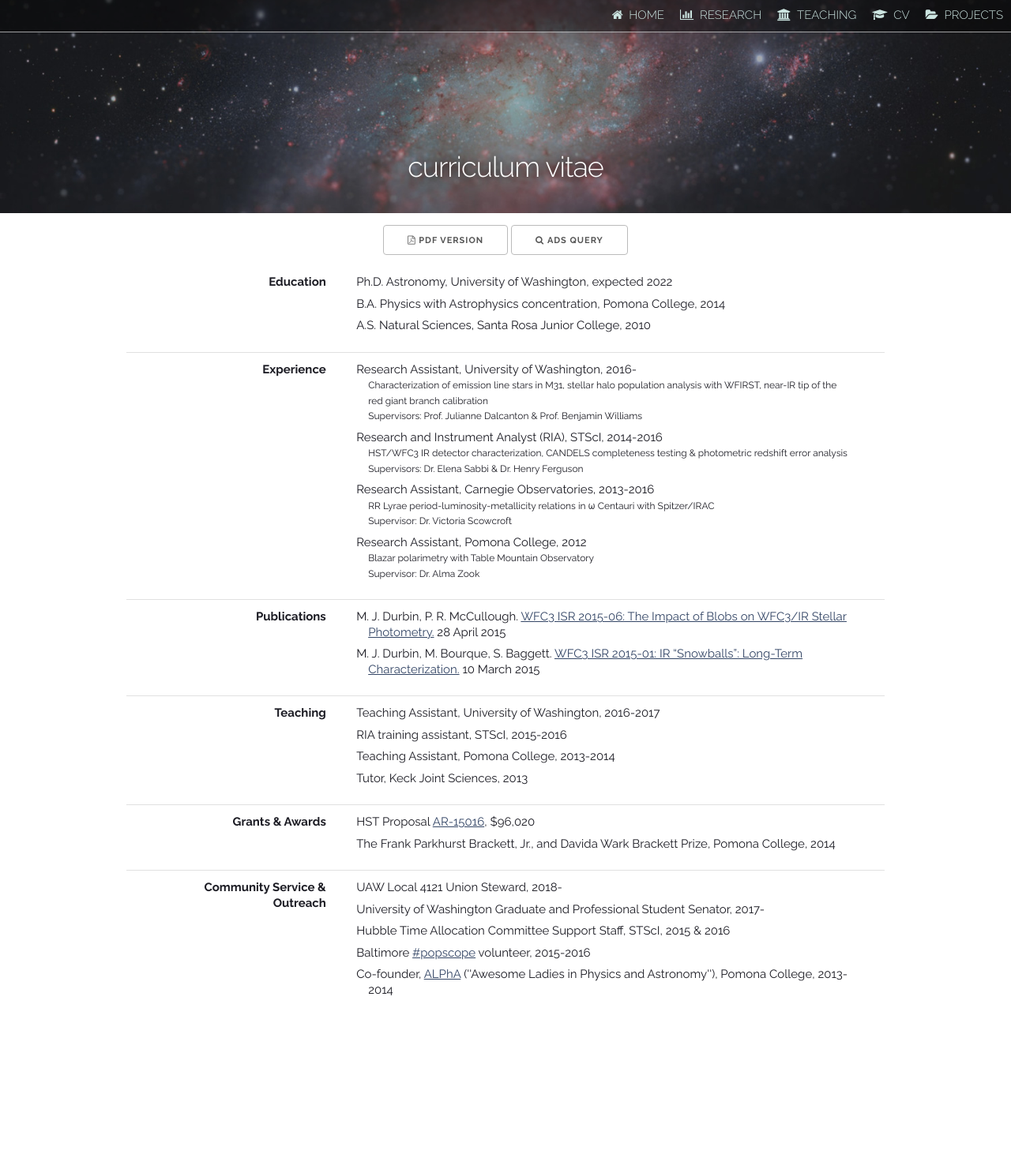
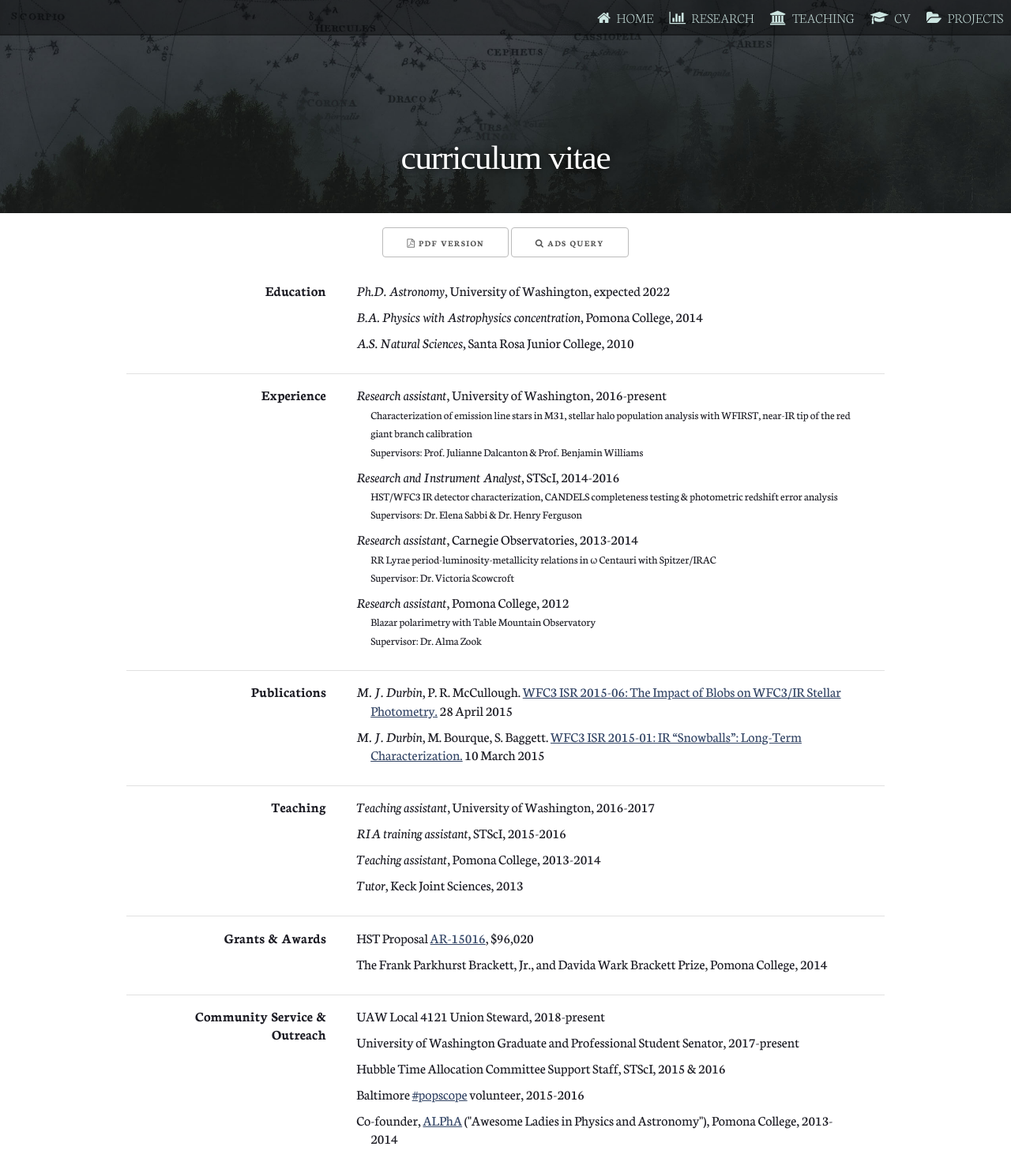
Before and after one commit to meredith-durbin/meredith-durbin, a Jekyll site: the page built from cv.html, in a window 1280 px wide. Shown: the whole page at 79% size. Built offline with Jekyll 4.4.1, drawn with Linux system fonts in a browser that asks for light colours; nearby versions of some CDN libraries; some web fonts are replaced; before the commit the page ends 1287 px from its top, so only the background shows below that.

Commit message:
makeover makeover makeover makeover

```diff
--- a/_layouts/base.html
+++ b/_layouts/base.html
@@ -6,10 +6,11 @@
     <meta name="viewport" content="width=device-width, initial-scale=1">
     <meta name="author" content="Meredith J. Durbin"/>
     <meta name="description" content="Meredith J. Durbin's homepage"/>
-    <meta name="keywords" content="Meredith,Durbin,Astronomy,Astrophysics,Washington,Graduate,Student,STScI,WFC3,RIA"/>
+    <meta name="keywords" content="Meredith,Durbin,Astronomy,Astrophysics,Washington,Graduate,Student"/>
     <link rel="icon" href="{{ site.baseurl }}/img/favicon.png">
     <title>{{ page.title }}</title>
-    <link href='https://fonts.googleapis.com/css?family=Raleway:400,300,700,300italic,400italic' rel='stylesheet' type='text/css'>
+    <link href="https://fonts.googleapis.com/css?family=Neuton:200,400,400i,700|Megrim:400" rel="stylesheet" type='text/css'>
+    <!-- <link href='https://fonts.googleapis.com/css?family=Raleway:400,300,700,300italic,400italic' rel='stylesheet' type='text/css'> -->
     <link href="{{ site.baseurl }}/css/normalize.css" rel="stylesheet">
     <link href="{{ site.baseurl }}/css/skeleton.css" rel="stylesheet">
     <link href="{{ site.baseurl }}/css/custom.css" rel="stylesheet">
--- a/css/custom.css
+++ b/css/custom.css
@@ -10,6 +10,9 @@ hr {
 }
 b {
   font-weight:700;
+}
+em, i {
+  text-transform:italic;
 }
 .center {
   text-align:center;
@@ -26,7 +29,7 @@ b {
   -moz-background-size:cover;
   background-size:cover;
   background-position:center center;
-  background-image:url('/img/bg/eso1424a-tiltshift4_small.jpg');
+  background-image:url('/img/bg/bg_trees.jpg');
 }
 .background-full {
   height:100%;
@@ -43,8 +46,9 @@ footer {
   bottom:0;
   left:0;
   margin:0;
+  margin-bottom:1px;
   background-color:rgba(0,0,0,0.4);
-  border-top:1px solid rgba(255,255,255,0.6);
+  border-top:2px solid rgba(0,0,0,0.2);
   color:rgba(255,255,255,0.6);
   height:36px;
   line-height:35px;
@@ -68,13 +72,13 @@ nav {
   display: flex;
   -webkit-justify-content:flex-end;
   justify-content:flex-end;
-  border-bottom:1px solid rgba(255,255,255,0.6);
+  border-bottom:2px solid rgba(0,0,0,0.2);
 }
 ul#menu {
   position:relative;
   list-style-type:none;
   text-transform:uppercase;
-  font-weight:300;
+  font-weight:200;
   margin:0;
   padding:0;
   display: -webkit-box;      /* OLD - iOS 6-, Safari 3.1-6 */
@@ -191,6 +195,11 @@ input#show-menu{
     display: none;
 }
 
+img.profile {
+  border-radius:100%;
+  margin-bottom:1em;
+}
+
 /*Responsive Styles*/
 
 @media (max-width : 549px){
@@ -223,17 +232,24 @@ input#show-menu{
   input#show-menu:checked ~ #menu{
       display: inline-block;
   }
+  img.profile {
+    max-width:60%;
+  }
 }
 
 @media (min-width:550px) {
-    .right {
-      text-align:right;
-    }
+  .right {
+    text-align:right;
+  }
+  img.profile {
+    max-width:180px;
+  }
 }
 .quote {
+  font-family: 'Megrim', serif;
   font-size:2rem;
   font-weight:300;
-  font-style:italic;
+  /*font-style:italic;*/
 }
 
 .vcenter {
@@ -254,6 +270,7 @@ input#show-menu{
   -webkit-justify-content:center;
   justify-content:center;
 }
+
 ul.indent {
   margin-left:2rem;
 }
@@ -281,9 +298,10 @@ img.pad-left {
   color:#fff;
   text-align:center;
   text-transform:lowercase;
-  font-weight:300;
+  font-family: 'Megrim', serif;
+  /* font-weight:300; */
 }
-
+/*
 .banner h1 {
   letter-spacing:0.05em;
-}
+}*/
--- a/css/skeleton.css
+++ b/css/skeleton.css
@@ -120,13 +120,12 @@
 html is set to 62.5% so that all the REM measurements throughout Skeleton
 are based on 10px sizing. So basically 1.5rem = 15px :) */
 html {
-  font-size: 62.5%; }
+  font-size: 75%; }
 body {
   font-size: 1.5em; /* currently ems cause chrome bug misinterpreting rems on body element */
   line-height: 1.3;
-  font-weight: 400;
-  font-family: "Raleway", "HelveticaNeue", "Helvetica Neue", Helvetica, Arial, sans-serif;
-  color: #222; }
+  font-family:'Neuton','Garamond',serif;
+   }
 
 @media (min-width:550px) {
   .row {
@@ -145,7 +144,7 @@ body {
 h1, h2, h3, h4, h5, h6 {
   margin-top: 0;
   margin-bottom: 2rem;
-  font-weight: 300; }
+  font-weight: 200; }
 h1 { font-size: 4.0rem; line-height: 1.2;  letter-spacing: -.1rem;}
 h2 { font-size: 3.6rem; line-height: 1.25; letter-spacing: -.1rem; }
 h3 { font-size: 3.0rem; line-height: 1.3;  letter-spacing: -.1rem; }
--- a/cv.html
+++ b/cv.html
@@ -22,9 +22,9 @@ title: CV // Meredith J. Durbin
 			<h6>Education</h6>
 		</div>
 		<div class="hangindent eight columns">
-			<p>Ph.D. Astronomy, University of Washington, expected 2022</p>
-			<p>B.A. Physics with Astrophysics concentration, Pomona College, 2014</p>
-			<p>A.S. Natural Sciences, Santa Rosa Junior College, 2010</p>
+			<p><i>Ph.D. Astronomy</i>, University of Washington, expected 2022</p>
+			<p><i>B.A. Physics with Astrophysics concentration</i>, Pomona College, 2014</p>
+			<p><i>A.S. Natural Sciences</i>, Santa Rosa Junior College, 2010</p>
 		</div>
 	</div>
 	<hr>
@@ -33,25 +33,25 @@ title: CV // Meredith J. Durbin
 			<h6>Experience</h6>
 		</div>
 		<div class="hangindent eight columns">
-			<p>Research Assistant, University of Washington, 2016-<br>
+			<p><i>Research assistant</i>, University of Washington, 2016-present<br>
 				<small>
 					Characterization of emission line stars in M31, stellar halo population analysis with WFIRST, near-IR tip of the red giant branch calibration<br>
 					Supervisors: Prof. Julianne Dalcanton & Prof. Benjamin Williams
 				</small>
 			</p>
-			<p>Research and Instrument Analyst (RIA), STScI, 2014-2016<br>
+			<p><i>Research and Instrument Analyst</i>, STScI, 2014-2016<br>
 				<small>
 					HST/WFC3 IR detector characterization, CANDELS completeness testing & photometric redshift error analysis<br>
 					Supervisors: Dr. Elena Sabbi & Dr. Henry Ferguson
 				</small>
 			</p>
-			<p>Research Assistant, Carnegie Observatories, 2013-2016<br>
+			<p><i>Research assistant</i>, Carnegie Observatories, 2013-2014<br>
 				<small>
 					RR Lyrae period-luminosity-metallicity relations in &omega; Centauri with Spitzer/IRAC<br>
 					Supervisor: Dr. Victoria Scowcroft
 				</small>
 			</p>
-			<p>Research Assistant, Pomona College, 2012<br>
+			<p><i>Research assistant</i>, Pomona College, 2012<br>
 				<small>
 					Blazar polarimetry with Table Mountain Observatory<br>
 					Supervisor: Dr. Alma Zook
@@ -65,8 +65,8 @@ title: CV // Meredith J. Durbin
 			<h6>Publications</h6>
 		</div>
 		<div class="hangindent eight columns">
-			<p>M. J. Durbin, P. R. McCullough. <a href="http://www.stsci.edu/hst/wfc3/documents/ISRs/WFC3-2015-06.pdf">WFC3 ISR 2015-06: The Impact of Blobs on WFC3/IR Stellar Photometry.</a> 28 April 2015</p>
-			<p>M. J. Durbin, M. Bourque, S. Baggett. <a href="http://www.stsci.edu/hst/wfc3/documents/ISRs/WFC3-2015-06.pdf">WFC3 ISR 2015-01: IR “Snowballs”: Long-Term Characterization.</a> 10 March 2015</p>
+			<p><i>M. J. Durbin</i>, P. R. McCullough. <a href="http://www.stsci.edu/hst/wfc3/documents/ISRs/WFC3-2015-06.pdf">WFC3 ISR 2015-06: The Impact of Blobs on WFC3/IR Stellar Photometry.</a> 28 April 2015</p>
+			<p><i>M. J. Durbin</i>, M. Bourque, S. Baggett. <a href="http://www.stsci.edu/hst/wfc3/documents/ISRs/WFC3-2015-06.pdf">WFC3 ISR 2015-01: IR “Snowballs”: Long-Term Characterization.</a> 10 March 2015</p>
 		</div>
 	</div>
 	<hr>
@@ -75,10 +75,10 @@ title: CV // Meredith J. Durbin
 			<h6>Teaching</h6>
 		</div>
 		<div class="hangindent eight columns">
-			<p>Teaching Assistant, University of Washington, 2016-2017</p>
-			<p>RIA training assistant, STScI, 2015-2016</p>
-			<p>Teaching Assistant, Pomona College, 2013-2014</p>
-			<p>Tutor, Keck Joint Sciences, 2013</p>
+			<p><i>Teaching assistant</i>, University of Washington, 2016-2017</p>
+			<p><i>RIA training assistant</i>, STScI, 2015-2016</p>
+			<p><i>Teaching assistant</i>, Pomona College, 2013-2014</p>
+			<p><i>Tutor</i>, Keck Joint Sciences, 2013</p>
 		</div>
 	</div>
 	<hr>
@@ -97,8 +97,8 @@ title: CV // Meredith J. Durbin
 			<h6>Community Service & Outreach</h6>
 		</div>
 		<div class="hangindent eight columns">
-			<p>UAW Local 4121 Union Steward, 2018-</p>
-			<p>University of Washington Graduate and Professional Student Senator, 2017-</p>
+			<p>UAW Local 4121 Union Steward, 2018-present</p>
+			<p>University of Washington Graduate and Professional Student Senator, 2017-present</p>
 			<p>Hubble Time Allocation Committee Support Staff, STScI, 2015 & 2016</p>
 			<p>Baltimore <a href="http://popscope.org/">#popscope</a> volunteer, 2015-2016</p>
 			<p>Co-founder, <a href="https://claremontalpha.wordpress.com/">ALPhA</a> (''Awesome Ladies in Physics and Astronomy''), Pomona College, 2013-2014</p>
```
Also changed, not shown: other parts of _layouts/base.html (+0 -11 lines), index.html (+5 -4 lines), research.html (+12 -5 lines), img/bg/bg_trees.jpg (added), img/me/skull.jpg (added).
